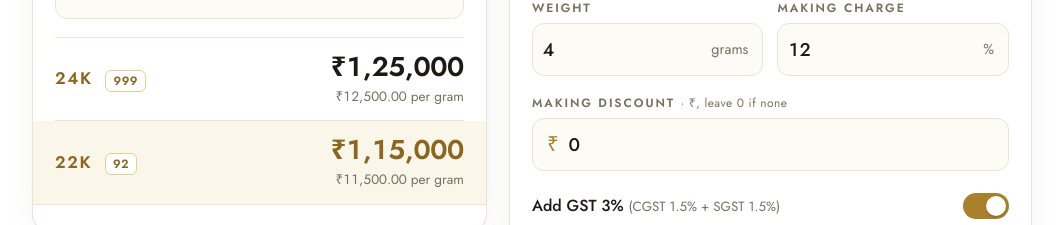
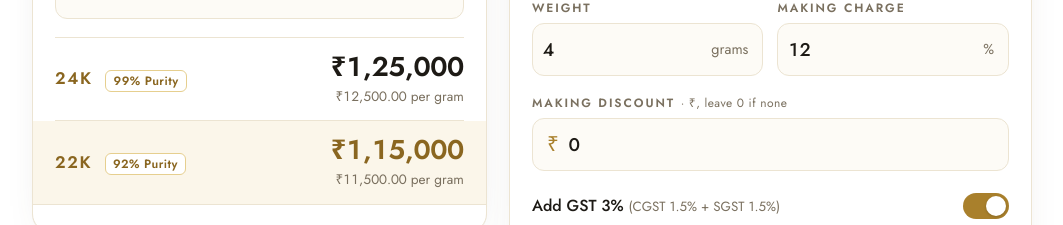
Before and after one commit to 18mca011-source/scalio-website, a plain HTML site: page index.html in a window 1280 px wide. Shown: the part 479-704 px from the top of the page, without its empty margins (108-1171 px from the left). Drawn offline with Linux system fonts and the light colour scheme; no server answers.

Commit message:
Add files via upload

```diff
--- a/index.html
+++ b/index.html
@@ -192,8 +192,8 @@ img { max-width: 100%; }
         <div class="inputbox"><span class="pre">₹</span><input type="number" id="rate24" inputmode="decimal" min="0" step="1" value="125000"><span class="post">/ 10g</span></div>
       </div>
       <div class="rates" aria-live="polite">
-        <div class="rate"><span class="karat">24K <small class="hm">999</small></span><span class="v" id="g-r1">—</span><span class="s" id="g-r1s">—</span></div>
-        <div class="rate hero"><span class="karat">22K <small class="hm">92</small></span><span class="v" id="g-r2">—</span><span class="s" id="g-r2s">—</span></div>
+        <div class="rate"><span class="karat">24K <small class="hm">99% Purity</small></span><span class="v" id="g-r1">—</span><span class="s" id="g-r1s">—</span></div>
+        <div class="rate hero"><span class="karat">22K <small class="hm">92% Purity</small></span><span class="v" id="g-r2">—</span><span class="s" id="g-r2s">—</span></div>
       </div>
     </section>
 
```
